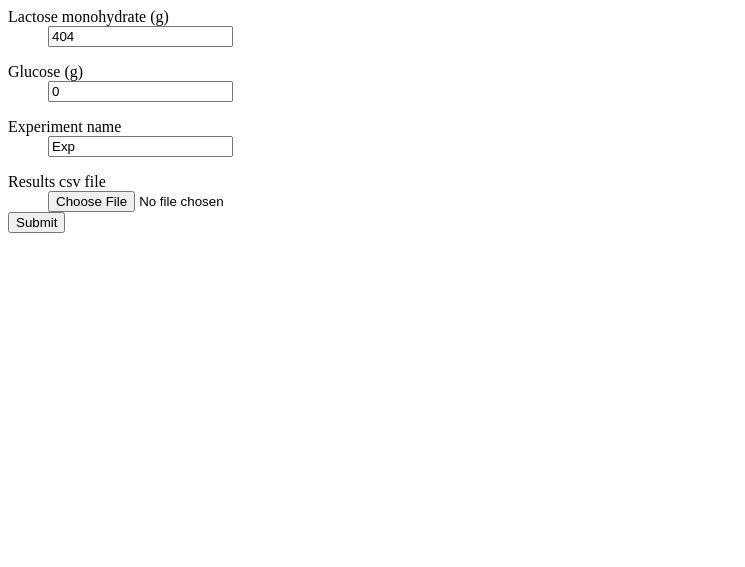
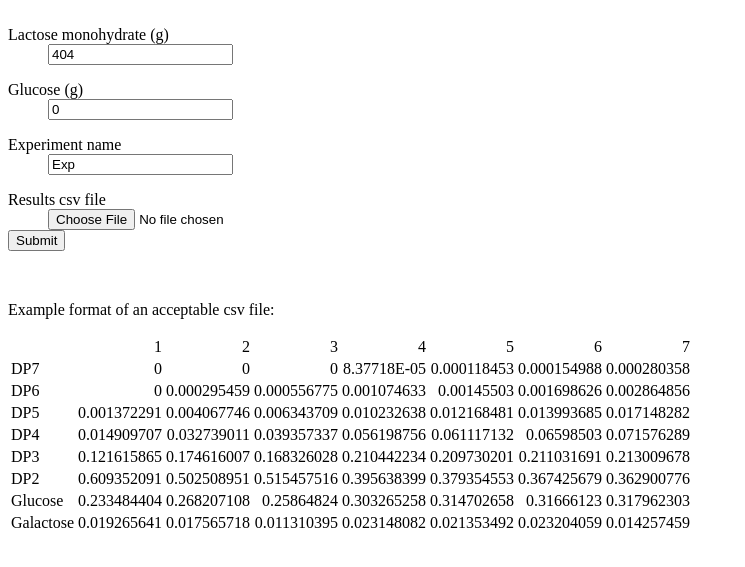
Before and after one commit to paulos84/unicorn, a Flask app: template templates/convert_results.html in a window 1280 px wide. Shown: the top 567 px of the page, without its empty margins (0-745 px from the left). Run offline with Flask 2, Linux system fonts and the light colour scheme; the template is opened without the code that fills it: values that come from a table or form of the project are taken from there, others are empty; some libraries are stand-ins or nearby versions.

Commit message:
Update convert_results.html

```diff
--- a/templates/convert_results.html
+++ b/templates/convert_results.html
@@ -4,7 +4,8 @@
 <title>Convert results</title>
 </head>
 <body>
-	<form method="POST" action="{{url_for('hourly.convert_results') }}" enctype="multipart/form-data">
+<br>
+	<form method="POST" action="{{url_for('process_csv.convert_results') }}" enctype="multipart/form-data">
 	    {{ form.csrf_token }}
 		{{ render_field(form.lactose) }}
 		<ul>
@@ -24,8 +25,102 @@
             <li style="color:red;">{{ error }}</li>
             {% endfor %}
         </ul>
-       	 	{{ render_field(form.file) }}
+        {{ render_field(form.file) }}
 	    <input type="submit" value="Submit">
 	</form>
+<br>
+<p>Example format of an acceptable csv file:</p>
+<table class="table table-bordered table-hover table-condensed">
+<tbody><tr>
+	<td> </td>
+	<td align="right">1</td>
+	<td align="right">2</td>
+	<td align="right">3</td>
+	<td align="right">4</td>
+	<td align="right">5</td>
+	<td align="right">6</td>
+	<td align="right">7</td>
+	</tr>
+	<tr>
+	<td>DP7</td>
+	<td align="right">0</td>
+	<td align="right">0</td>
+	<td align="right">0</td>
+	<td align="right">8.37718E-05</td>
+	<td align="right">0.000118453</td>
+	<td align="right">0.000154988</td>
+	<td align="right">0.000280358</td>
+	</tr>
+	<tr>
+	<td>DP6</td>
+	<td align="right">0</td>
+	<td align="right">0.000295459</td>
+	<td align="right">0.000556775</td>
+	<td align="right">0.001074633</td>
+	<td align="right">0.00145503</td>
+	<td align="right">0.001698626</td>
+	<td align="right">0.002864856</td>
+	</tr>
+	<tr>
+	<td>DP5</td>
+	<td align="right">0.001372291</td>
+	<td align="right">0.004067746</td>
+	<td align="right">0.006343709</td>
+	<td align="right">0.010232638</td>
+	<td align="right">0.012168481</td>
+	<td align="right">0.013993685</td>
+	<td align="right">0.017148282</td>
+	</tr>
+	<tr>
+	<td>DP4</td>
+	<td align="right">0.014909707</td>
+	<td align="right">0.032739011</td>
+	<td align="right">0.039357337</td>
+	<td align="right">0.056198756</td>
+	<td align="right">0.061117132</td>
+	<td align="right">0.06598503</td>
+	<td align="right">0.071576289</td>
+	</tr>
+	<tr>
+	<td>DP3</td>
+	<td align="right">0.121615865</td>
+	<td align="right">0.174616007</td>
+	<td align="right">0.168326028</td>
+	<td align="right">0.210442234</td>
+	<td align="right">0.209730201</td>
+	<td align="right">0.211031691</td>
+	<td align="right">0.213009678</td>
+	</tr>
+	<tr>
+	<td>DP2</td>
+	<td align="right">0.609352091</td>
+	<td align="right">0.502508951</td>
+	<td align="right">0.515457516</td>
+	<td align="right">0.395638399</td>
+	<td align="right">0.379354553</td>
+	<td align="right">0.367425679</td>
+	<td align="right">0.362900776</td>
+	</tr>
+	<tr>
+	<td>Glucose</td>
+	<td align="right">0.233484404</td>
+	<td align="right">0.268207108</td>
+	<td align="right">0.25864824</td>
+	<td align="right">0.303265258</td>
+	<td align="right">0.314702658</td>
+	<td align="right">0.31666123</td>
+	<td align="right">0.317962303</td>
+	</tr>
+	<tr>
+	<td>Galactose</td>
+	<td align="right">0.019265641</td>
+	<td align="right">0.017565718</td>
+	<td align="right">0.011310395</td>
+	<td align="right">0.023148082</td>
+	<td align="right">0.021353492</td>
+	<td align="right">0.023204059</td>
+<td align="right">0.014257459</td>
+</tr>
+</tbody></table>
 </body>
 </html>
```
